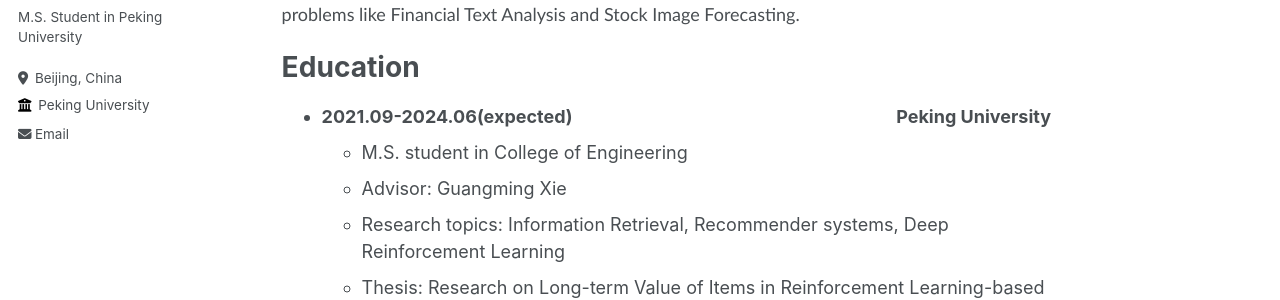
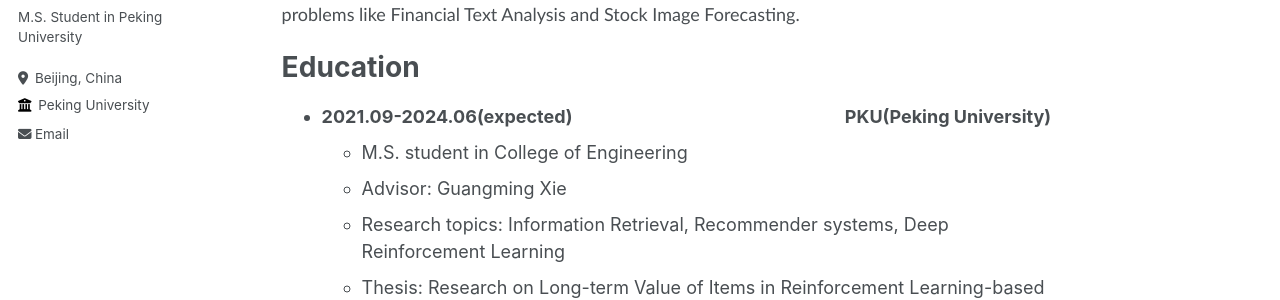
Before and after one commit to wangxiaobei822/wangxiaobei822.github.io, a Jekyll site: the page built from _pages/about.md, in a window 1280 px wide and 900 px high. Shown: the part 376-676 px from the top of the window. Built offline with Jekyll 4.4.1, drawn with Linux system fonts in a browser that asks for light colours.

Commit message:
Update about.md

```diff
--- a/_pages/about.md
+++ b/_pages/about.md
@@ -16,7 +16,7 @@ Education
 
 - <div style="display: flex; justify-content: space-between;">
     <div><strong>2021.09-2024.06(expected)</strong></div>
-    <div style="margin-left: auto;"><strong>Peking University</strong></div>
+    <div style="margin-left: auto;"><strong>PKU(Peking University)</strong></div>
   - M.S. student in College of Engineering<br>
   - Advisor: Guangming Xie<br>
   - Research topics: Information Retrieval, Recommender systems, Deep Reinforcement Learning<br>
```
